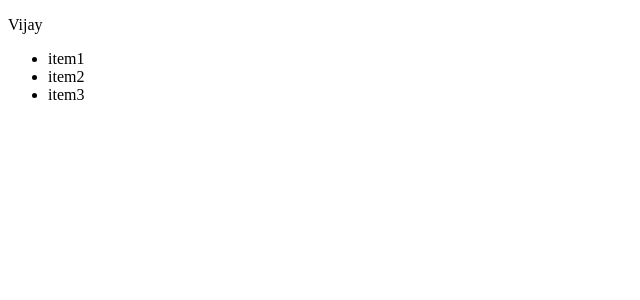
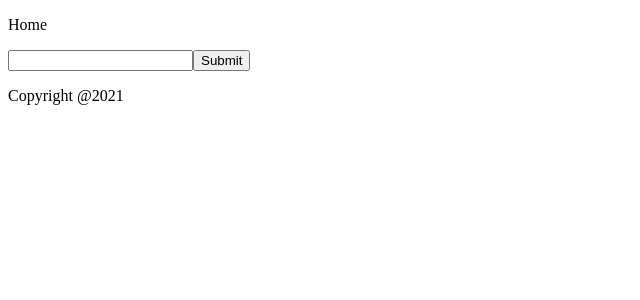
Before and after one commit to Vijayrajdev/react-app, a React (Create React App) app: page / in a window 1280 px wide. Shown: the top 300 px of the page, without its empty margins (0-640 px from the left). Built offline with nearby package versions, Linux system fonts and the light colour scheme.

Commit message:
Hooks - Todo App

```diff
--- a/src/App.js
+++ b/src/App.js
@@ -1,15 +1,16 @@
+import React from 'react'
+import Content from './components/Content'
+import Footer from './components/Footer'
+import Header from './components/Header'
+
 const App = () => {
-  const chores = ["item1", "item2", "item3"];
   return (
     <div>
-      <p>Vijay</p>
-      <ul>
-        {chores.map((chore) => (
-          <li>{chore}</li>
-        ))}
-      </ul>
+      <Header/>
+      <Content/>
+      <Footer/>
     </div>
-  );
-};
+  )
+}
 
-export default App;
+export default App
--- /dev/null
+++ b/src/components/Content.js
@@ -0,0 +1,29 @@
+import { useState } from "react";
+
+const Content = () => {
+  const [Items, setItems] = useState([]);
+  const [Value, setValue] = useState("");
+
+  const handleSubmit = () => {
+    setItems((prev) => [...prev, Value]);
+  };
+
+  const handleValue = (e) => {
+    setValue(e.target.value);
+  };
+  return (
+    <div>
+      <input onChange={handleValue} type="text"></input>
+      <button type="submit" onClick={handleSubmit}>
+        Submit
+      </button>
+      <ul>
+        {Items.map((item) => (
+          <li>{item}</li>
+        ))}
+      </ul>
+    </div>
+  );
+};
+
+export default Content;
--- /dev/null
+++ b/src/components/Footer.js
@@ -0,0 +1,9 @@
+const Footer = () => {
+  return (
+    <div>
+      <p>Copyright @2021</p>
+    </div>
+  );
+};
+
+export default Footer;
--- /dev/null
+++ b/src/components/Header.js
@@ -0,0 +1,9 @@
+const Header = () => {
+  return (
+    <div>
+      <p>Home</p>
+    </div>
+  );
+};
+
+export default Header;
```
Also changed, not shown: src/index.js (line endings or trailing spaces).
